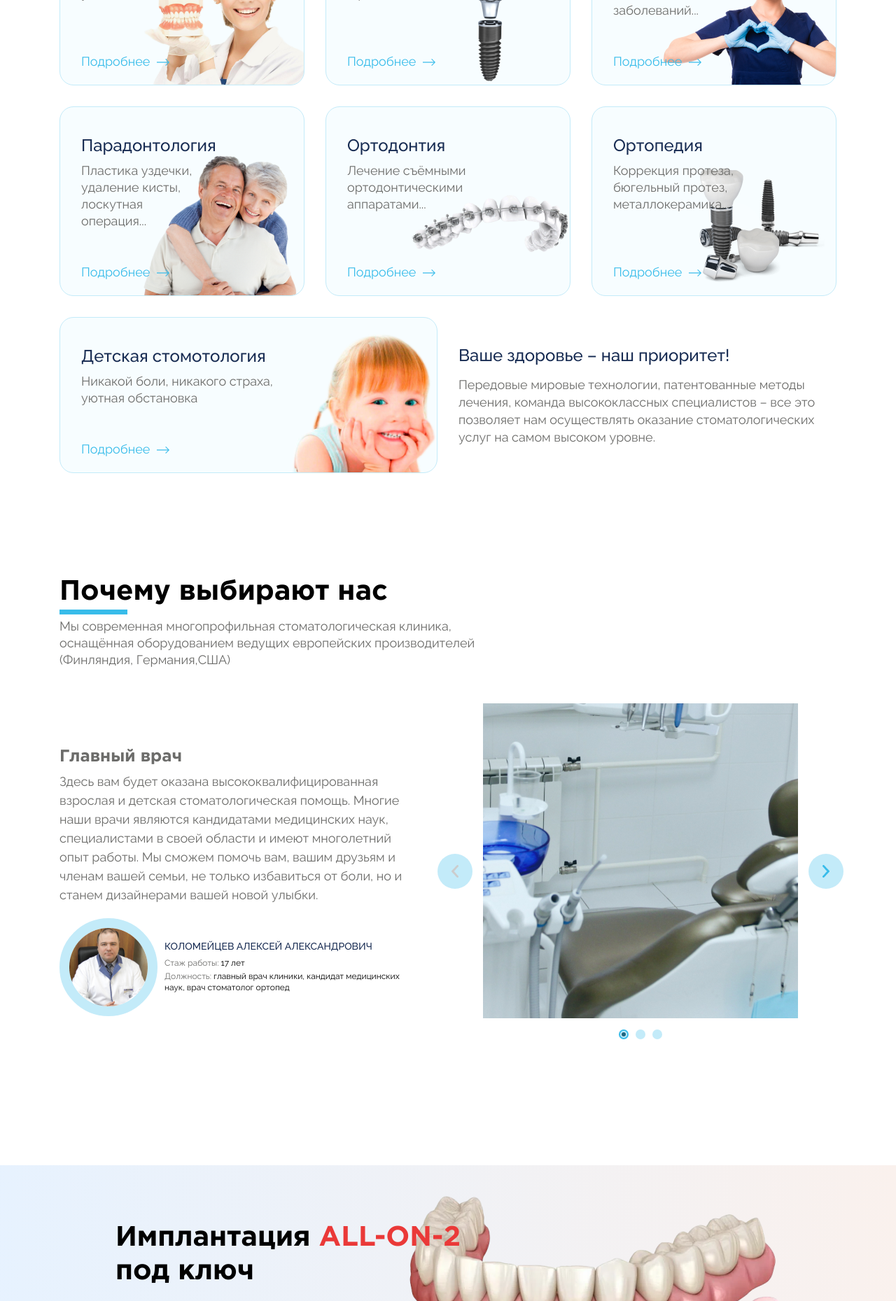
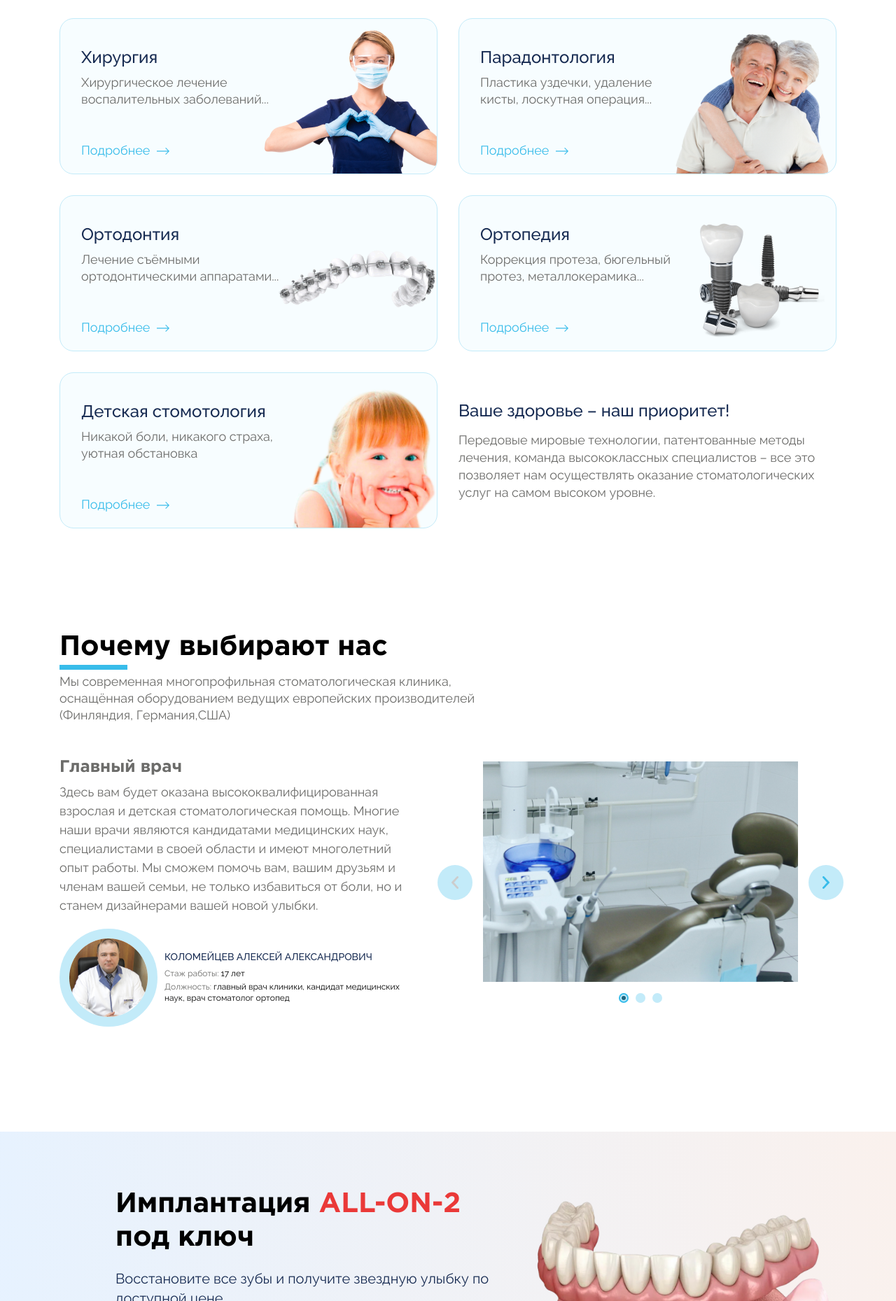
Before and after one commit to MrKobra/dental_web, a PHP site: page / in a window 1280 px wide. Shown: the part 1181-3040 px from the top of the page at 70% size. Run offline with PHP 8.4, Linux system fonts and the light colour scheme.

Commit message:
Add adaptive styles (before 992px)

```diff
--- /dev/null
+++ b/html/css/mobile.css
@@ -0,0 +1,3 @@
+
+
+/*# sourceMappingURL=mobile.css.map */
--- /dev/null
+++ b/html/css/mobile.sass
@@ -0,0 +1,267 @@
+@media (min-width: 1200px) and (max-width: 1360px)
+  .container
+    width: 1140px
+
+  /* Top Header */
+  .top-header
+    &-contact-block
+      &:not(:last-child)
+        padding: 0 26px
+    .logo
+      img
+        width: 200px
+
+  /* About Us */
+  .about-us
+    &-slide-img
+      height: 315px
+
+  /* Stocks Form */
+  .stocks-form
+    form
+      position: relative
+      z-index: 2
+    .form-block-container
+      position: relative
+      &:after
+        content: ''
+        width: 490px
+        height: 405px
+        position: absolute
+        background: url(../img/stocks-form.png)
+        background-size: cover
+        right: 0
+        top: 50%
+        transform: translateY(-50%)
+        margin-top: 10px
+        z-index: 1
+
+  /* Our Team */
+  .our-team
+    &-card
+      flex-basis: calc(33.33% - 12px)
+    &-container
+      column-gap: 15px
+      row-gap: 15px
+
+  /* Contact Form */
+  .contact-form
+    .form-block
+      &-container
+        &:after
+          background-size: cover
+          width: 460px
+          height: 445px
+          right: -25px
+
+  /* Contact Page */
+  .contact-page
+    &-map-container
+      width: 650px
+    &-data
+      flex-basis: calc(100% - 650px)
+
+  /* Services Page */
+  .services
+    &-main-screen
+      background-size: 650px
+
+@media (max-width: 1360px)
+
+  /* Stocks Banner */
+  .stocks-banner
+    &-text
+      padding-left: 0
+    .advantages-card
+      &:not(:first-child)
+        padding-left: 50px
+      &:first-child
+        padding-left: 0
+
+  /* Stocks Form */
+  .stocks-form
+    .form-block-container
+      background: transparent
+
+  /* Services Page */
+  .services
+    &-main-screen
+      &-text
+        padding-left: 0
+
+@media (min-width: 992px) and (max-width: 1360px)
+
+  /* Services */
+  .service-card
+    &:not(.last-card)
+      flex-basis: calc(50% - 30px)
+
+@media (min-width: 992px) and (max-width: 1200px)
+  .container
+    width: 960px
+
+  /* Stock Banner */
+  .stocks-banner
+    .advantages-card
+      flex-basis: 25% !important
+      padding-left: 25px
+      span
+        font-size: 16px
+
+  /* Service */
+  .service
+    padding: 75px 0 50px
+
+  /* About Us */
+  .about-us
+    padding: 50px 0 100px
+
+  /* Form Block */
+  .form-block
+    &-container
+      padding: 80px 30px
+
+  /* Out Team */
+  .our-team
+    padding: 80px 0 50px
+    .heading
+      padding-left: 30px
+    &-card
+      flex-basis: calc(50% - 45px)
+
+  /* Reviews */
+  .reviews
+    padding: 40px 0 100px
+
+  /* Main Footer */
+  .main-footer
+    padding-top: 80px
+
+  /* Contact Page */
+  .contact-page
+    &-content
+      padding-bottom: 100px
+    &-map
+      &-container
+        width: 600px
+    &-data
+      flex-basis: calc(100% - 600px)
+      padding-right: 40px
+
+  /* Single Page */
+  .single-page-content
+    padding: 50px 0 100px
+
+  /* Price Page */
+  .price-page
+    &-content
+      h2
+        margin: 50px 0 0
+    .reviews
+      padding: 100px 0
+
+  /* Services Page */
+  .services-page
+    &-content
+      padding: 75px 0 50px
+    .dropdown-container
+      padding: 40px 0 100px
+    .reviews
+      padding: 80px 0 40px
+
+@media (max-width: 1200px)
+  /* Top Header */
+  .top-header
+    &-container
+      flex-direction: column
+    &-contact
+      margin-top: 15px
+
+  /* About Us */
+  .about-us
+    .heading
+      span
+        width: 100%
+    &-container
+      flex-direction: column
+    &-slider
+      width: 730px
+      margin-top: 50px
+    &-text
+      flex-basis: auto
+
+  /* Form Block */
+  .form-block
+    form
+      width: 100%
+
+  /* Reviews */
+  .reviews
+    .heading
+      span
+        width: 100%
+
+  /* Contact Form */
+  .contact-form
+    .form-block-container
+      &:after
+        display: none
+
+  /* Contact Page */
+  .contact-page
+    &-info
+      h3
+        width: 100%
+      p
+        width: 100%
+
+  /* Price Page */
+  .price-page
+    .dropdown-container
+      .heading
+        span
+          width: 100%
+    &-content
+      h2, p
+        width: 100%
+
+  /* Dropdown Block */
+  .dropdown-block
+    padding-left: 0
+
+  /* Services Page */
+  .services
+    &-main-screen
+      background: transparent
+      &-text
+        width: 100%
+    &-page-content
+      .heading
+        span
+          width: 100%
+
+@media (min-width: 576px) and (max-width: 1200px)
+  /* Reviews */
+  .reviews
+    &-card
+      flex-basis: 50%
+      &:last-child
+        display: none
+
+@media (min-width: 768px) and (max-width: 1200px)
+  /* Our Team */
+  .our-team
+    &-container
+      justify-content: center
+
+@media (min-width: 768px) and (max-width: 992px)
+  .container
+    width: 720px
+
+@media (min-width: 576px) and (max-width: 768px)
+  .container
+    width: 540px
+
+@media (max-width: 576px)
+  .container
+    width: 100%
--- a/html/css/sittings.sass
+++ b/html/css/sittings.sass
@@ -109,7 +109,7 @@ body
     background: $hover url(../img/slider-active-arrow.png) no-repeat center center
     border-radius: 50%
     position: absolute
-    transition: all .2s ease-in-out
+    transition: background .2s ease-in-out
     left: 0
     top: 0
   &.slick-disabled
--- a/html/css/style.css
+++ b/html/css/style.css
@@ -590,6 +560,7 @@ body {
 .about-us-slide-img {
   width: 100%;
   height: 450px;
+  background-size: cover !important;
 }
 
 /* Form Block */
@@ -1438,4 +1408,290 @@ body {
   padding: 100px 0 200px;
 }
 
+@media (min-width: 1200px) and (max-width: 1360px) {
+  .container {
+    width: 1140px;
+  }
+
+  /* Top Header */
+  .top-header-contact-block:not(:last-child) {
+    padding: 0 26px;
+  }
+  .top-header .logo img {
+    width: 200px;
+  }
+
+  /* About Us */
+  .about-us-slide-img {
+    height: 315px;
+  }
+
+  /* Stocks Form */
+  .stocks-form form {
+    position: relative;
+    z-index: 2;
+  }
+  .stocks-form .form-block-container {
+    position: relative;
+  }
+  .stocks-form .form-block-container:after {
+    content: "";
+    width: 490px;
+    height: 405px;
+    position: absolute;
+    background: url(../img/stocks-form.png);
+    background-size: cover;
+    right: 0;
+    top: 50%;
+    transform: translateY(-50%);
+    margin-top: 10px;
+    z-index: 1;
+  }
+
+  /* Our Team */
+  .our-team-card {
+    flex-basis: calc(33.33% - 12px);
+  }
+  .our-team-container {
+    column-gap: 15px;
+    row-gap: 15px;
+  }
+
+  /* Contact Form */
+  .contact-form .form-block-container:after {
+    background-size: cover;
+    width: 460px;
+    height: 445px;
+    right: -25px;
+  }
+
+  /* Contact Page */
+  .contact-page-map-container {
+    width: 650px;
+  }
+  .contact-page-data {
+    flex-basis: calc(100% - 650px);
+  }
+
+  /* Services Page */
+  .services-main-screen {
+    background-size: 650px;
+  }
+}
+@media (max-width: 1360px) {
+  /* Stocks Banner */
+  .stocks-banner-text {
+    padding-left: 0;
+  }
+  .stocks-banner .advantages-card:not(:first-child) {
+    padding-left: 50px;
+  }
+  .stocks-banner .advantages-card:first-child {
+    padding-left: 0;
+  }
+
+  /* Stocks Form */
+  .stocks-form .form-block-container {
+    background: transparent;
+  }
+
+  /* Services Page */
+  .services-main-screen-text {
+    padding-left: 0;
+  }
+}
+@media (min-width: 992px) and (max-width: 1360px) {
+  /* Services */
+  .service-card:not(.last-card) {
+    flex-basis: calc(50% - 30px);
+  }
+}
+@media (min-width: 992px) and (max-width: 1200px) {
+  .container {
+    width: 960px;
+  }
+
+  /* Stock Banner */
+  .stocks-banner .advantages-card {
+    flex-basis: 25% !important;
+    padding-left: 25px;
+  }
+  .stocks-banner .advantages-card span {
+    font-size: 16px;
+  }
+
+  /* Service */
+  .service {
+    padding: 75px 0 50px;
+  }
+
+  /* About Us */
+  .about-us {
+    padding: 50px 0 100px;
+  }
+
+  /* Form Block */
+  .form-block-container {
+    padding: 80px 30px;
+  }
+
+  /* Out Team */
+  .our-team {
+    padding: 80px 0 50px;
+  }
+  .our-team .heading {
+    padding-left: 30px;
+  }
+  .our-team-card {
+    flex-basis: calc(50% - 45px);
+  }
+
+  /* Reviews */
+  .reviews {
+    padding: 40px 0 100px;
+  }
+
+  /* Main Footer */
+  .main-footer {
+    padding-top: 80px;
+  }
+
+  /* Contact Page */
+  .contact-page-content {
+    padding-bottom: 100px;
+  }
+  .contact-page-map-container {
+    width: 600px;
+  }
+  .contact-page-data {
+    flex-basis: calc(100% - 600px);
+    padding-right: 40px;
+  }
+
+  /* Single Page */
+  .single-page-content {
+    padding: 50px 0 100px;
+  }
+
+  /* Price Page */
+  .price-page-content h2 {
+    margin: 50px 0 0;
+  }
+  .price-page .reviews {
+    padding: 100px 0;
+  }
+
+  /* Services Page */
+  .services-page-content {
+    padding: 75px 0 50px;
+  }
+  .services-page .dropdown-container {
+    padding: 40px 0 100px;
+  }
+  .services-page .reviews {
+    padding: 80px 0 40px;
+  }
+}
+@media (max-width: 1200px) {
+  /* Top Header */
+  .top-header-container {
+    flex-direction: column;
+  }
+  .top-header-contact {
+    margin-top: 15px;
+  }
+
+  /* About Us */
+  .about-us .heading span {
+    width: 100%;
+  }
+  .about-us-container {
+    flex-direction: column;
+  }
+  .about-us-slider {
+    width: 730px;
+    margin-top: 50px;
+  }
+  .about-us-text {
+    flex-basis: auto;
+  }
+
+  /* Form Block */
+  .form-block form {
+    width: 100%;
+  }
+
+  /* Reviews */
+  .reviews .heading span {
+    width: 100%;
+  }
+
+  /* Contact Form */
+  .contact-form .form-block-container:after {
+    display: none;
+  }
+
+  /* Contact Page */
+  .contact-page-info h3 {
+    width: 100%;
+  }
+  .contact-page-info p {
+    width: 100%;
+  }
+
+  /* Price Page */
+  .price-page .dropdown-container .heading span {
+    width: 100%;
+  }
+  .price-page-content h2, .price-page-content p {
+    width: 100%;
+  }
+
+  /* Dropdown Block */
+  .dropdown-block {
+    padding-left: 0;
+  }
+
+  /* Services Page */
+  .services-main-screen {
+    background: transparent;
+  }
+  .services-main-screen-text {
+    width: 100%;
+  }
+  .services-page-content .heading span {
+    width: 100%;
+  }
+}
+@media (min-width: 576px) and (max-width: 1200px) {
+  /* Reviews */
+  .reviews-card {
+    flex-basis: 50%;
+  }
+  .reviews-card:last-child {
+    display: none;
+  }
+}
+@media (min-width: 768px) and (max-width: 1200px) {
+  /* Our Team */
+  .our-team-container {
+    justify-content: center;
+  }
+}
+@media (min-width: 768px) and (max-width: 992px) {
+  .container {
+    width: 720px;
+  }
+}
+@media (min-width: 576px) and (max-width: 768px) {
+  .container {
+    width: 540px;
+  }
+}
+@media (max-width: 576px) {
+  .container {
+    width: 100%;
+  }
+}
+
 /*# sourceMappingURL=style.css.map */
--- a/html/css/style.sass
+++ b/html/css/style.sass
@@ -1,7 +1,6 @@
 @import "reset.sass"
 @import "../fonts/fonts.css"
 @import "sittings.sass"
-@import "mobile.sass"
 
 /* Header Styles */
 .top-header
@@ -132,6 +131,8 @@
       margin-top: 50px
   &-img
     flex-basis: 680px
+    img
+      max-width: 100%
   .advantages
     padding: 35px 0
     &-container
@@ -293,6 +294,7 @@
   &-slide-img
     width: 100%
     height: 450px
+    background-size: cover!important
 
 /* Form Block */
 .form-block
@@ -462,6 +464,7 @@
         z-index: 2
         min-height: 232px
         background: #ffffff
+        box-sizing: border-box
       &:before
         content: ''
         width: 24px
@@ -918,6 +921,7 @@
     display: flex
     align-items: center
     margin-top: 50px
+    justify-content: space-between
   &-data
     flex-basis: calc(100% - 850px)
     padding-right: 50px
@@ -1008,7 +1012,6 @@
             &:before
               border-color: #FFCACB
   &-map
-    flex-basis: 850px
     &-container
       width: 850px
 
@@ -1027,3 +1030,5 @@
         border-color: $normal
     &.nothing-page
       padding: 100px 0 200px
+
+@import "mobile.sass"
```
Also changed, not shown: other parts of html/css/style.css (+6 -37 lines).
